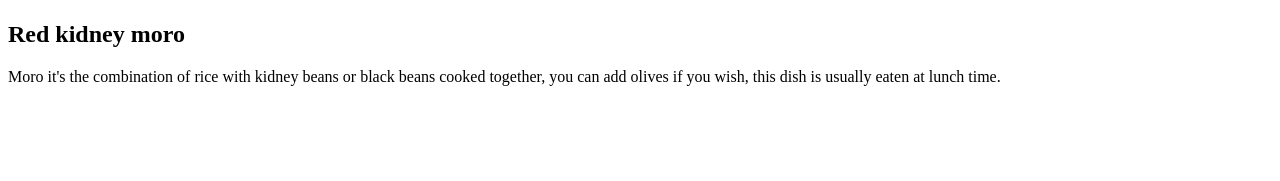
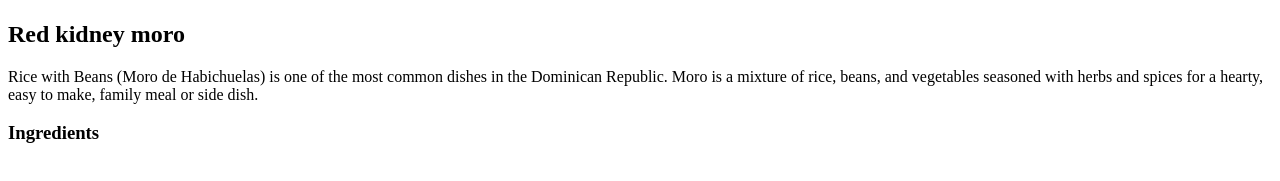
Before and after one commit to MysticalVoid/odin-recipes, a plain HTML site: page recipes/moro.html in a window 1280 px wide. Shown: the part 483-664 px from the top of the page. Drawn offline with Linux system fonts and the light colour scheme.

Commit message:
Change dish description for a better understanding

```diff
--- a/recipes/moro.html
+++ b/recipes/moro.html
@@ -13,8 +13,11 @@
 
     <h2>Red kidney moro</h2>
     <p>
-        Moro it's the combination of rice with kidney beans or black beans cooked together, you can add olives if you wish, this dish is usually eaten at lunch time.
+        Rice with Beans (Moro de Habichuelas) is one of the most common dishes in the Dominican Republic. Moro is a mixture of rice, beans, and vegetables seasoned with herbs and spices for a hearty, easy to make, family meal or side dish.
     </p>
+
+    <h3>Ingredients</h3>
+
 
 </body>
 </html>
```
